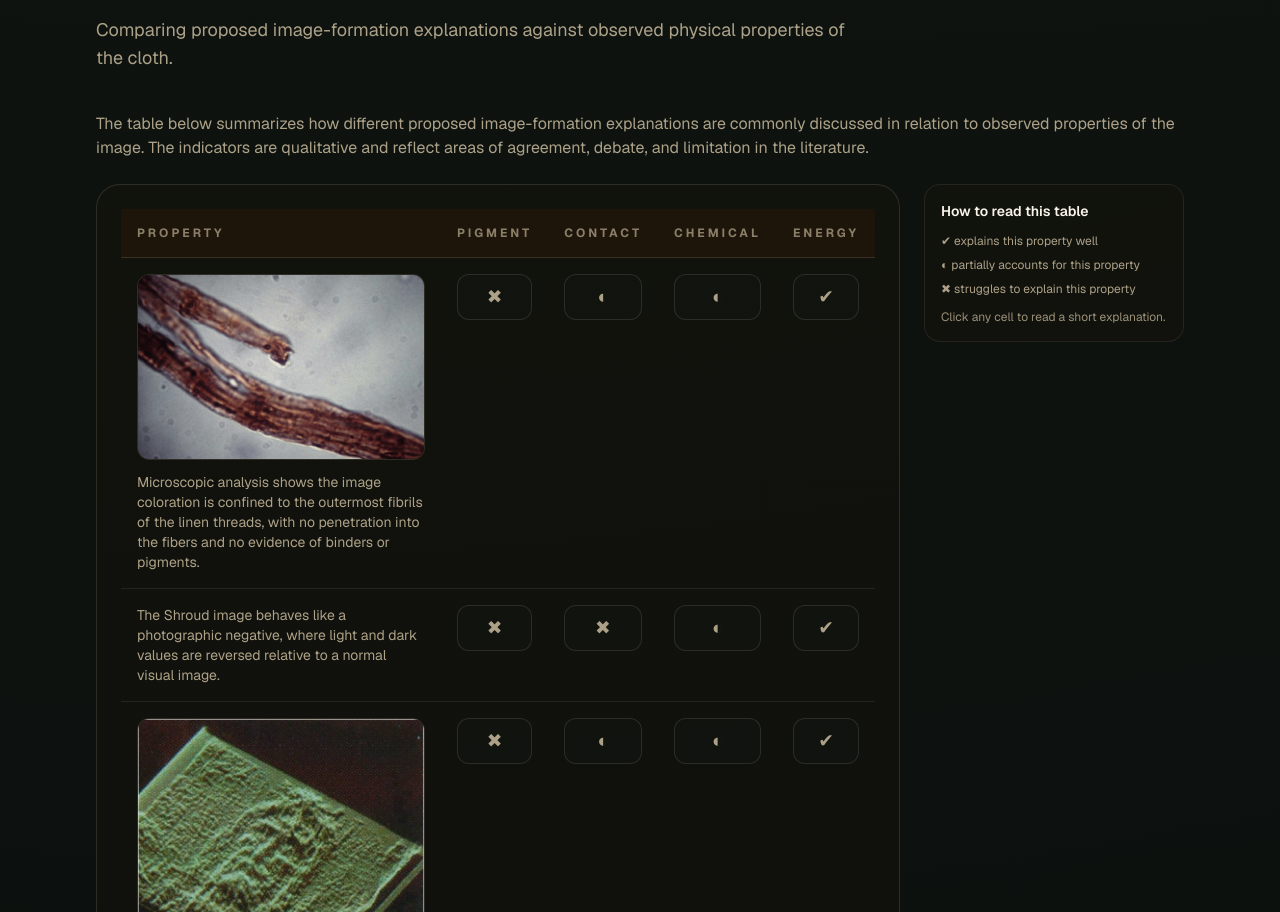
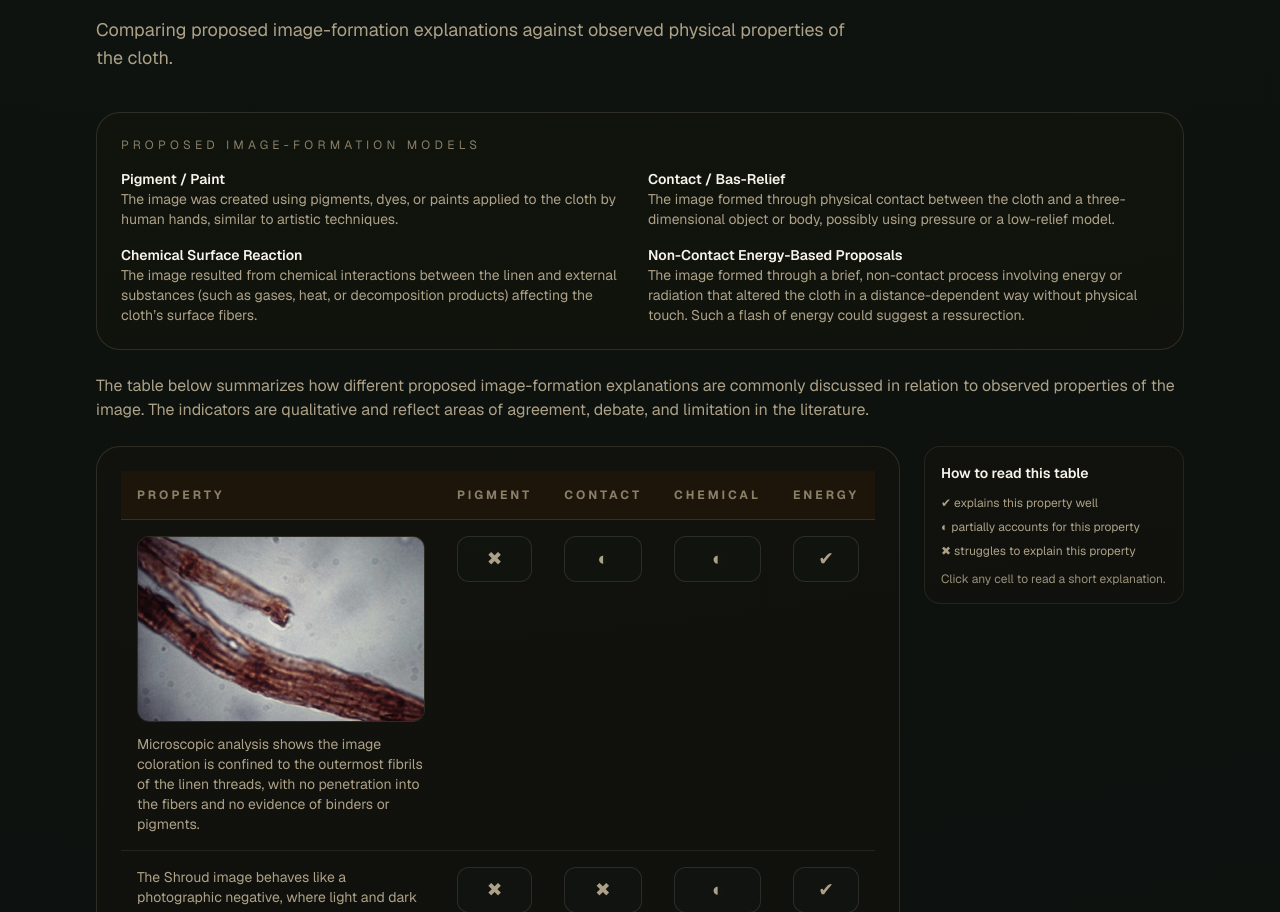
Before and after one commit to victorolivo24/shroudofturin, a Next.js app: page / in a window 1280 px wide. Shown: the part 7389-8301 px from the top of the page. Built offline with nearby package versions, Linux system fonts and the light colour scheme.

Commit message:
add image formation primer

```diff
--- a/src/sections/image-formation.tsx
+++ b/src/sections/image-formation.tsx
@@ -23,6 +23,45 @@ export function ImageFormationSection() {
         title="How the Image Is Evaluated"
         description="Comparing proposed image-formation explanations against observed physical properties of the cloth."
       />
+      <div className="mb-6 space-y-4 rounded-3xl border border-sand-200/15 bg-sand-900/30 p-6 text-sand-200/80">
+        <p className="text-xs uppercase tracking-[0.35em] text-sand-200/60">
+          Proposed Image-Formation Models
+        </p>
+        <div className="grid gap-4 md:grid-cols-2">
+          <div>
+            <p className="text-sm font-semibold text-sand-50">Pigment / Paint</p>
+            <p className="text-sm">
+              The image was created using pigments, dyes, or paints applied to the cloth by human
+              hands, similar to artistic techniques.
+            </p>
+          </div>
+          <div>
+            <p className="text-sm font-semibold text-sand-50">Contact / Bas-Relief</p>
+            <p className="text-sm">
+              The image formed through physical contact between the cloth and a three-dimensional
+              object or body, possibly using pressure or a low-relief model.
+            </p>
+          </div>
+          <div>
+            <p className="text-sm font-semibold text-sand-50">Chemical Surface Reaction</p>
+            <p className="text-sm">
+              The image resulted from chemical interactions between the linen and external
+              substances (such as gases, heat, or decomposition products) affecting the cloth’s
+              surface fibers.
+            </p>
+          </div>
+          <div>
+            <p className="text-sm font-semibold text-sand-50">
+              Non-Contact Energy-Based Proposals
+            </p>
+            <p className="text-sm">
+              The image formed through a brief, non-contact process involving energy or radiation
+              that altered the cloth in a distance-dependent way without physical touch. Such a
+              flash of energy could suggest a ressurection.
+            </p>
+          </div>
+        </div>
+      </div>
       <div className="mb-6 text-sand-200/80">
         The table below summarizes how different proposed image-formation explanations are commonly
         discussed in relation to observed properties of the image. The indicators are qualitative
```
